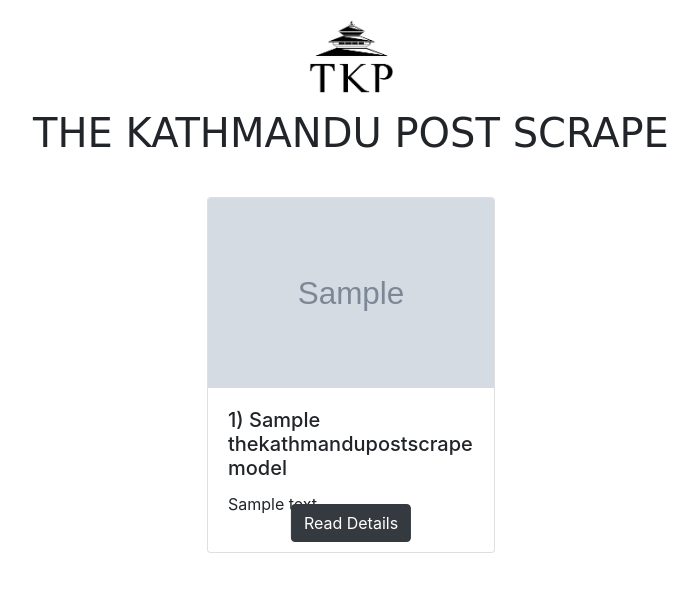
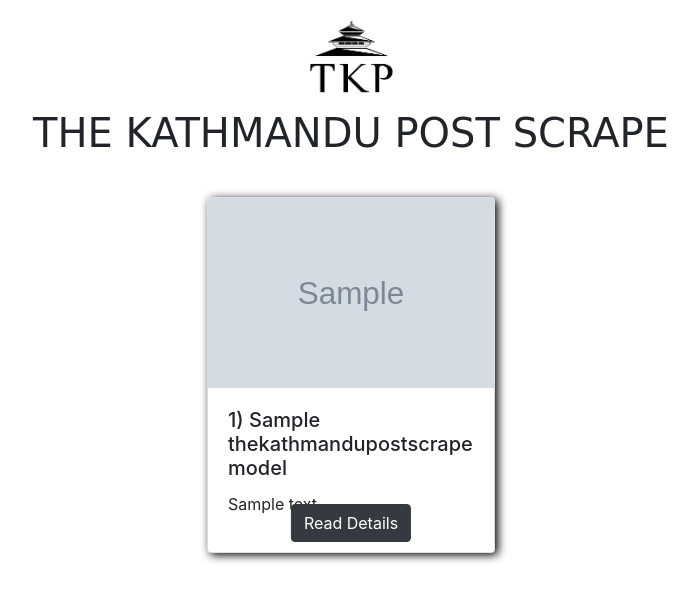
Before and after one commit to niraj-khatiwada/The-Kathmandu-Post-Scrape, a Django app: page /scrape/ in a window 1280 px wide. Shown: the top 601 px of the page, without its empty margins (289-987 px from the left). Run offline with Django 3.2, Linux system fonts and the light colour scheme; tables that the repository leaves empty hold one stand-in row (values such as "Sample post"); grey boxes marked "Sample" are stand-in pictures; some libraries are stand-ins or nearby versions; some web fonts are replaced.

Commit message:
Improved

```diff
--- a/The_Kathmandu_Post_Scrape/templates/homepage.html
+++ b/The_Kathmandu_Post_Scrape/templates/homepage.html
@@ -18,6 +18,7 @@
     }
     .card{
         margin:2rem auto;
+        box-shadow: 3px 2px 10px black;
     }
     .Title{
         text-align: center;
```
